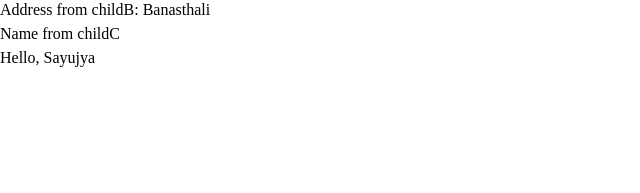
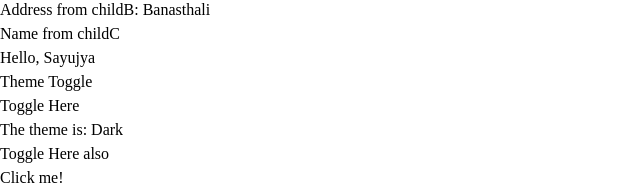
Before and after one commit to Sayuj-D/Hooks, a Next.js app: page / in a window 1280 px wide. Shown: the part 1674-1867 px from the top of the page, without its empty margins (0-640 px from the left). Before the commit the page ends 1744 px from the top, so only its background shows below. Built offline with nearby package versions, Linux system fonts and the light colour scheme; no server answers.

Commit message:
additional hooks practise

```diff
--- a/app/page.tsx
+++ b/app/page.tsx
@@ -15,8 +15,21 @@ import UseEffectpart2 from "@/components/useEffect/useEffectpart2";
 import Axiousapi from "@/components/useEffect/axiousapi";
 import Api_here from "@/components/useEffect/api_here";
 import ChildA from "@/components/useContext/childA";
+import Useeref from "@/components/useeref";
+
+// ------------------
+import Themeswitcher from "@/components/useContext/Theme_toggle/themeswitcher";
+import { ThemeProvider } from "@/components/useContext/Theme_toggle/themeContext";
+import Stopwatch from "@/components/stopwatch";
+
+// ------------------
+// self-context:
+import Child_capture from "@/components/child_capture";
+
+const ToggleContext = createContext();
 
 // step: 1 - Creating the Contex hook
+
 const UserContext = createContext({ name: "", address: "" });
 
 // step: 2 - wrapping the child inside the provider
@@ -52,6 +65,8 @@ const page: React.FC = () => {
   // }
 
   const [user, setUser] = useState({ name: "Sayujya", address: "Banasthali" });
+  const [themes, setThemes] = useState("Light");
+
   return (
     <>
       <h1 className="text-center text-2xl mb-8 underline">Props</h1>
@@ -65,6 +80,7 @@ const page: React.FC = () => {
       <UseState />
 
       {/* -------------------------------------- */}
+
       <h1 className="text-center text-2xl mb-8 underline mt-8">
         Passing props as Childern
       </h1>
@@ -102,6 +118,7 @@ const page: React.FC = () => {
       </p>
 
       {/* stateLifting practise, show and hide the content */}
+
       <StateLiftingpractise
         // passing 3 props to a component
         title="Introduction"
@@ -126,6 +143,7 @@ const page: React.FC = () => {
       </h1>
 
       {/* passing the props */}
+
       <Slpractise data={data} setData={setData} />
 
       {/* -------------------------- */}
@@ -134,12 +152,14 @@ const page: React.FC = () => {
       </h1> */}
 
       {/* -------------------------- */}
+
       <h1 className="text-center text-2xl mb-8 underline mt-8">
         Event Handeling
       </h1>
       <Events />
 
       {/* --------------------- */}
+
       <LearnUseEffect />
 
       {/* -------------------- */}
@@ -147,7 +167,9 @@ const page: React.FC = () => {
       <UseEffectpart2 />
 
       {/* ------------ */}
+
       <Axiousapi />
+
       {/* ------------ */}
 
       <Api_here />
@@ -157,9 +179,27 @@ const page: React.FC = () => {
       <UserContext.Provider value={user}>
         <ChildA />
       </UserContext.Provider>
+
+      {/* ----------------- */}
+      <ThemeProvider>
+        <Themeswitcher />
+      </ThemeProvider>
+      {/* ----------------- */}
+
+      <ToggleContext value={{ themes, setThemes }}>
+        <Child_capture />
+      </ToggleContext>
+
+      {/* ------------------ */}
+      <Useeref />
+
+      {/* ----------------- */}
+
+      <Stopwatch />
     </>
   );
 };
 
 export default page;
 export { UserContext };
+export { ToggleContext };
--- /dev/null
+++ b/components/child_capture.tsx
@@ -0,0 +1,27 @@
+import React, { useContext } from "react";
+import { ToggleContext } from "@/app/page";
+
+const Child_capture = () => {
+  const { themes, setThemes } = useContext(ToggleContext);
+  const handel_toggle = () => {
+    const updated_themes = themes == "Light" ? "Dark" : "Light";
+    setThemes(updated_themes);
+  };
+  return (
+    <>
+      <div
+        className={` rounded-2xl shadow-2xl m-8 mb-16 p-8 transition duration-300 ${
+          themes == "Light" ? "bg-white" : "bg-gray-900 text-white"
+        }`}
+      >
+        <h1 className="text-2xl">Toggle Here also</h1>
+        <button className="buttons mb-4" onClick={handel_toggle}>
+          Click me!
+        </button>
+        <p>The theme is: {themes}</p>
+      </div>
+    </>
+  );
+};
+
+export default Child_capture;
--- /dev/null
+++ b/components/useContext/Theme_toggle/themeContext.tsx
@@ -0,0 +1,19 @@
+import { createContext, ReactNode, useState } from "react";
+
+interface props {
+  children: ReactNode;
+}
+export const ThemeContext = createContext();
+
+export const ThemeProvider: React.FC<props> = ({ children }) => {
+  const [theme, setTheme] = useState("Dark");
+  const toggle_theme = () => {
+    const updated_theme = theme == "Light" ? "Dark" : "Light";
+    setTheme(updated_theme);
+  };
+  return (
+    <ThemeContext.Provider value={{ theme, toggle_theme }}>
+      {children}
+    </ThemeContext.Provider>
+  );
+};
--- /dev/null
+++ b/components/useContext/Theme_toggle/themeswitcher.tsx
@@ -0,0 +1,25 @@
+import React, { useContext } from "react";
+import { ThemeContext } from "./themeContext";
+
+const Themeswitcher: React.FC<check> = () => {
+  const { theme, toggle_theme } = useContext(ThemeContext);
+
+  return (
+    <>
+      <div
+        className={`flex flex-col justify-center items-center shadow-2xl m-8 mb-16 p-8 gap-4 rounded-2xl ${
+          theme == "Light" ? "bg-white" : " bg-black text-white"
+        }`}
+      >
+        <h1 className="text-2xl">Theme Toggle </h1>
+        <button onClick={toggle_theme} className="buttons">
+          Toggle Here
+        </button>
+
+        <p>The theme is: {theme}</p>
+      </div>
+    </>
+  );
+};
+
+export default Themeswitcher;
--- /dev/null
+++ b/components/useRef/stopwatch.tsx
@@ -0,0 +1,46 @@
+import React, { useRef, useState } from "react";
+
+const Stopwatch = () => {
+  const [time, setTime] = useState(0);
+  const timerRef = useRef<number | null>(null);
+  const start_timer = () => {
+    timerRef.current = setInterval(() => {
+      setTime((time) => time + 1);
+    }, 1000);
+  };
+  const stop_timer = () => {
+    if (timerRef.current !== null) {
+      clearInterval(timerRef.current);
+      timerRef.current = null;
+    }
+  };
+  const reset_timer = () => {
+    stop_timer();
+    setTime(0);
+  };
+  return (
+    <>
+      <div className="shadow-2xl flex flex-col p-16 m-18 rounded-2xl">
+        <h1 className="text-center text-2xl">StopWatch: {time} seconds</h1>
+
+        <button className="buttons" onClick={start_timer}>
+          Start
+        </button>
+
+        <br />
+
+        <button className="buttons" onClick={stop_timer}>
+          Stop
+        </button>
+
+        <br />
+
+        <button className="buttons" onClick={reset_timer}>
+          Reset
+        </button>
+      </div>
+    </>
+  );
+};
+
+export default Stopwatch;
--- /dev/null
+++ b/components/useRef/useeref.tsx
@@ -0,0 +1,42 @@
+import React, { useState, useRef } from "react";
+
+interface check {
+  count: number;
+  val: number;
+}
+
+const Useeref: React.FC<check> = () => {
+  const [count, setCount] = useState(0);
+  const handel_increment = () => {
+    setCount(count + 1);
+    val.current = val.current + 1;
+    console.log("The updated value is:", val.current);
+  };
+
+  const val = useRef(1);
+  const btnRef = useRef<HTMLButtonElement>(null);
+
+  const change_btn = () => {
+    if (btnRef.current) {
+      btnRef.current.style.backgroundColor = "black";
+      btnRef.current.style.color = "white";
+    }
+  };
+
+  return (
+    <>
+      <div className="m-12">
+        <p>Current count: {count}</p>
+        <button ref={btnRef} className="buttons" onClick={handel_increment}>
+          Click me!
+        </button>
+        <br />
+        <button className="buttons" onClick={change_btn}>
+          Change above Button
+        </button>
+      </div>
+    </>
+  );
+};
+
+export default Useeref;
--- a/package.json
+++ b/package.json
@@ -13,6 +13,7 @@
     "next": "15.2.4",
     "react": "^19.0.0",
     "react-dom": "^19.0.0",
+    "react-hook-form": "^7.55.0",
     "react-toastify": "^11.0.5"
   },
   "devDependencies": {
```
Also changed, not shown: 1 other file (tests, documents, lock files or other folders).
